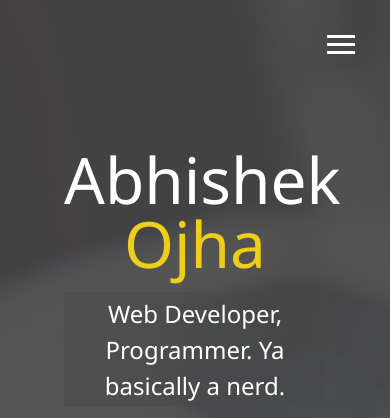
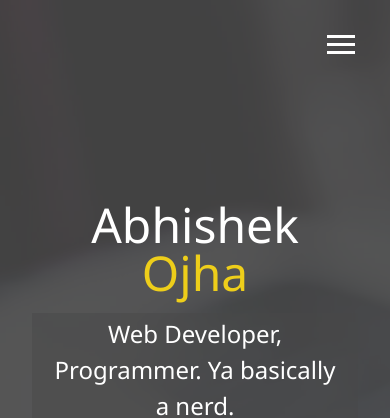
Before and after one commit to Abhicancode/modern_portfolio, a plain HTML site: page dist/index.html in a window 390 px wide. Shown: the top 418 px of the page. Drawn offline with Linux system fonts and the light colour scheme.

Commit message:
Media query added of contact page

```diff
--- a/scss/_mobile.scss
+++ b/scss/_mobile.scss
@@ -62,11 +62,24 @@
 }
 
 //Smartphones
+
 @include mediaSm {
-  main#home h1 {
-    margin-top: 10vh;
+  main {
+    padding: 2rem;
+    #home h1 {
+      margin-top: 10vh;
+    }
+
+    .lg-heading {
+      margin-top: 1rem;
+      font-size: 3rem;
+    }
   }
+
   .projects {
-    grid-template-columns: (1fr);
+    grid-template-columns: 1fr;
+  }
+  .boxes {
+    padding: 1rem 1rem;
   }
 }
```
Also changed, not shown: dist/css/main.css, 1 other file.
